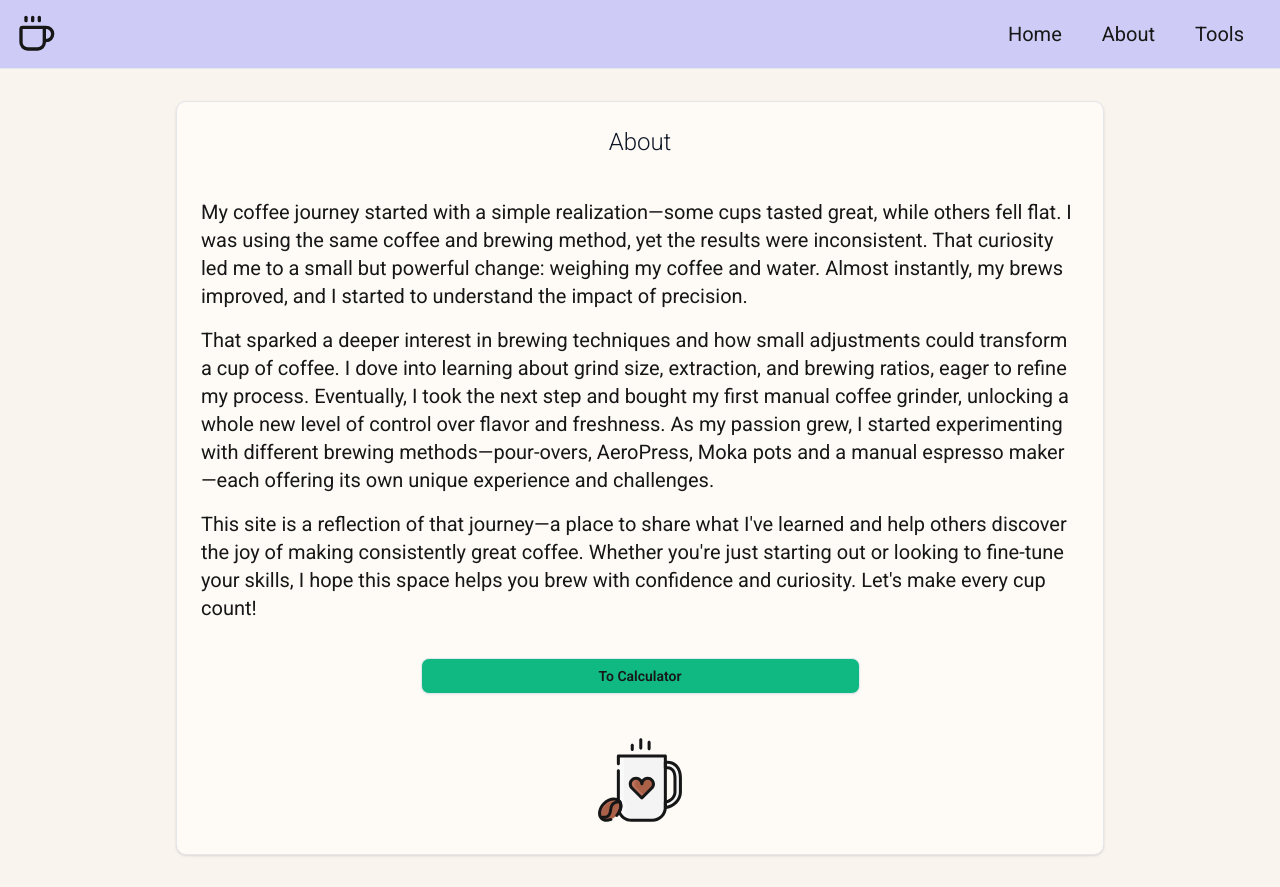
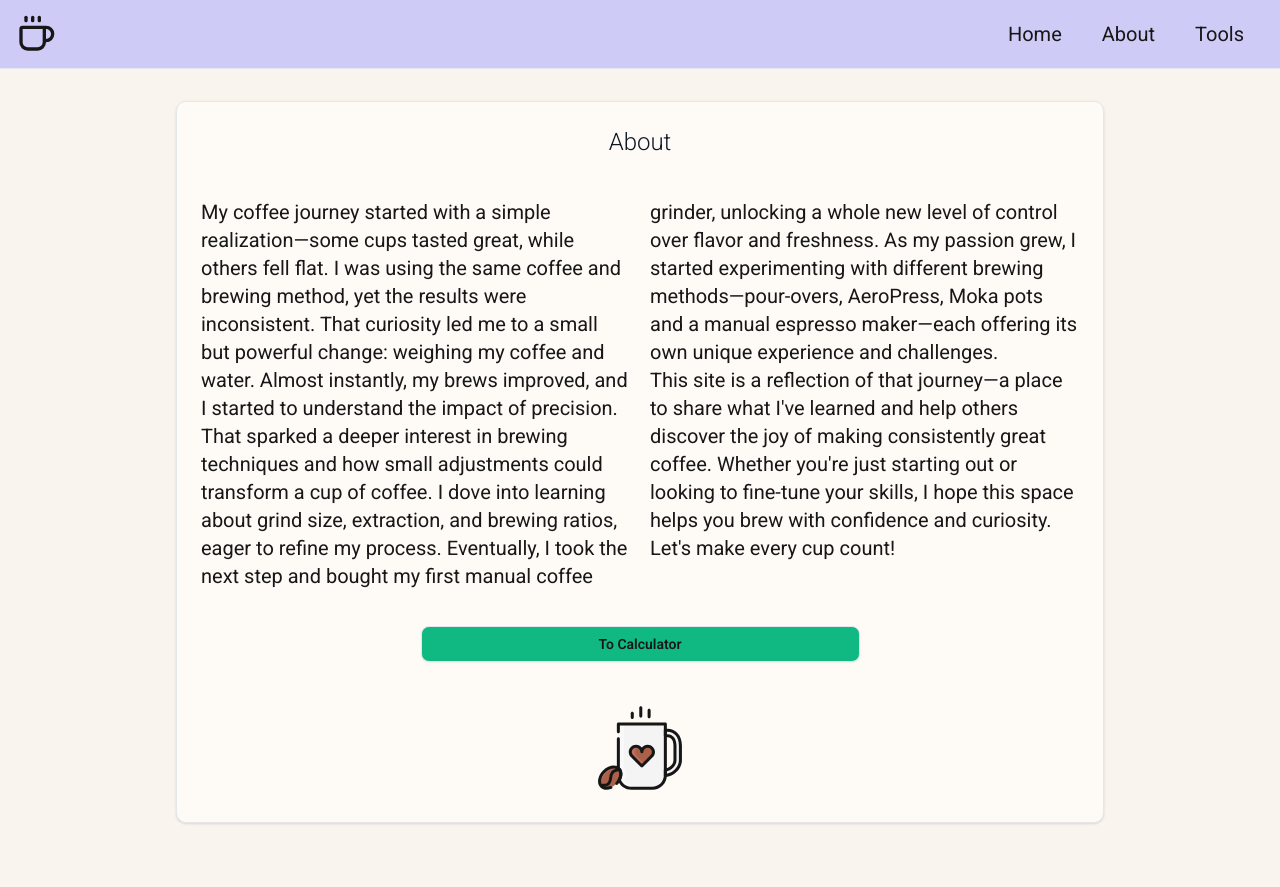
Before and after one commit to MrMarre/BrewMetrics, a Next.js app: page /about in a window 1280 px wide. After the commit the page ends 855 px from the top, so only its background shows below. Built offline with nearby package versions, Linux system fonts and the light colour scheme.

Commit message:
Added two-column count to about page

```diff
--- a/src/pages/about/index.tsx
+++ b/src/pages/about/index.tsx
@@ -11,7 +11,7 @@ export default function About() {
         title="About"
         disableDefaultMaxWidth
         className="flex flex-col items-center w-full gap-4"
-      >
+      > <div className="md:columns-2">
         <p>
           My coffee journey started with a simple realization—some cups tasted
           great, while others fell flat. I was using the same coffee and brewing
@@ -37,7 +37,7 @@ export default function About() {
           looking to fine-tune your skills, I hope this space helps you brew
           with confidence and curiosity. Let&apos;s make every cup count!
         </p>
-
+</div>
         <Button
           variant="outline"
           className="bg-[var(--accent)] text-[var(--foreground)] transition-colors duration-300 hover:bg-[var(--accent-light)] font-semibold py-4 w-full md:w-1/2 my-5"
```
